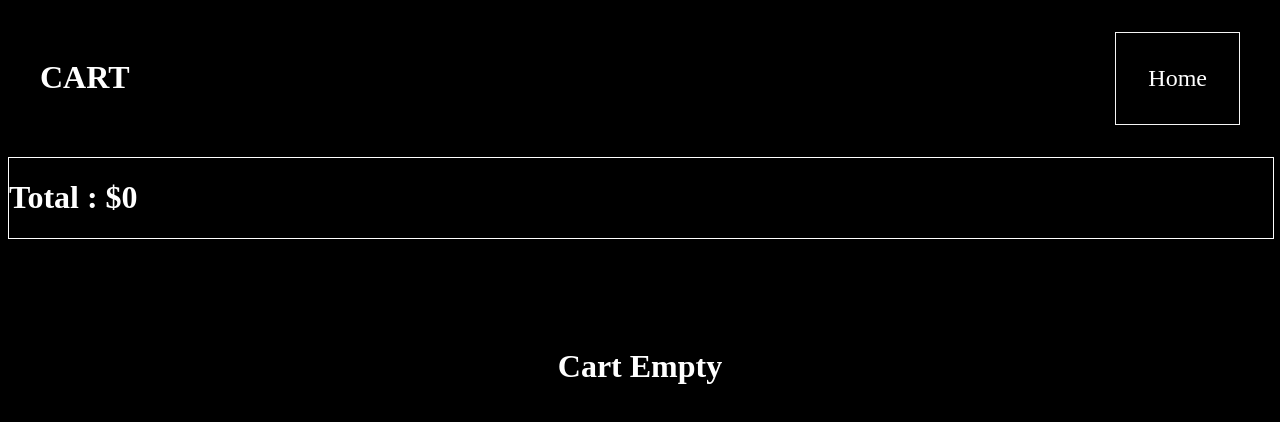
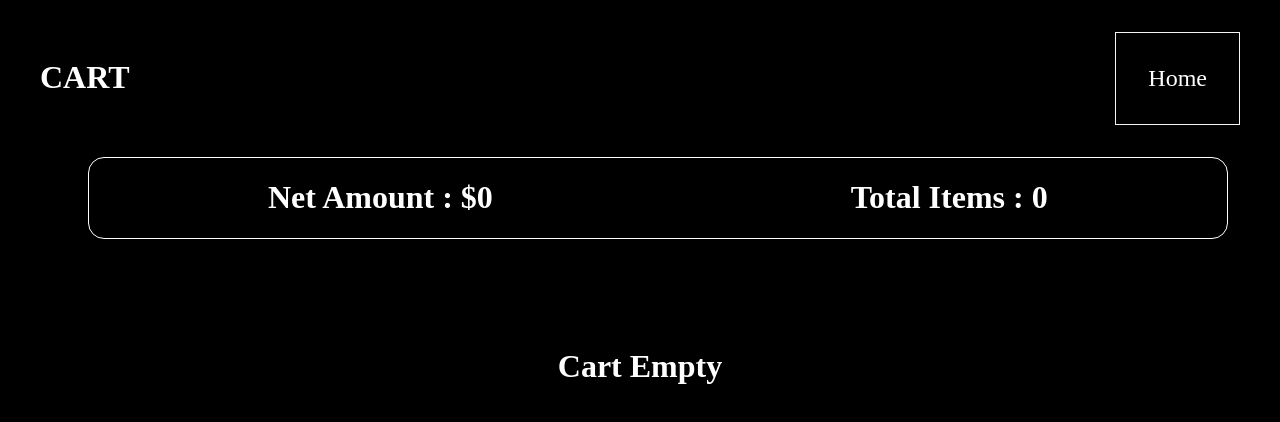
Before and after one commit to Parvsharma04/cart-system, a plain HTML site: page cart/cart.html in a window 1280 px wide. Drawn offline with Linux system fonts and the light colour scheme.

Commit message:
Add cart info

```diff
--- a/cart/cart.js
+++ b/cart/cart.js
@@ -42,24 +42,29 @@ function removeItem(e) {
 
 function renderData() {
   root.innerHTML = "";
+  bill.innerHTML = ""; // Clear previous total amount
   let products = getData();
 
   if (!products || products.length === 0) {
     let msg = document.createElement("h1");
     msg.innerText = "Cart Empty";
     const totalAmt = document.createElement('h1')
-    totalAmt.innerText = 'Total :  '
+    const totalItems= document.createElement('h1')
+    totalAmt.innerText = 'Net Amount :  '
     const price = document.createElement('span')
     price.innerText = '$0'
+    totalItems.innerText =  "Total Items :  0";
     totalAmt.append(price)
     bill.append(totalAmt)
+    bill.append(totalItems)
     root.append(msg);
   } else {
-    const totalAmt = document.createElement('h1')
-    totalAmt.innerText = 'Total :  '
-    const price = document.createElement('span')
+    const totalAmt = document.createElement('h1');
+    const totalItems= document.createElement('h1')
+    totalAmt.innerText = 'Net Amount :  ';
+    totalItems.innerText = `Total Items :  ${products.length}`;
+    const price = document.createElement('span');
     let totalPrice = 0;
-
     products.forEach((element) => {
       const div = document.createElement("div");
       const image = document.createElement("img");
@@ -81,7 +86,7 @@ function renderData() {
       price.innerHTML = "$ " + element.price;
       qty.innerText = "QTY : ";
       val.innerText = element.qty;
-      totalPrice += element.price*element.qty
+      totalPrice += element.price * element.qty;
       div.appendChild(image);
       div.appendChild(h1);
       div.appendChild(price);
@@ -92,10 +97,13 @@ function renderData() {
       div.appendChild(info);
       root.appendChild(div);
     });
-    price.innerText = "$"+totalPrice.toFixed(2);
-    totalAmt.append(price)
-    bill.append(totalAmt)
+
+    price.innerText = "$" + totalPrice.toFixed(2);
+    totalAmt.append(price);
+    bill.append(totalAmt);
+    bill.append(totalItems);
   }
 }
 
+
 renderData();
--- a/style.css
+++ b/style.css
@@ -81,8 +81,17 @@ h1{
 
 #bill{
     display: flex;
-    width: 100%;
+    width: 90%;
     border: 1px solid white;
     height: auto;
     color: white;
+    flex-direction: row;
+    flex-wrap: wrap;
+    border-radius: 1rem;
+    margin-left: 5rem;
+    justify-content: space-around;
 }
+
+#bill h1{
+    display: block;
+}
```
